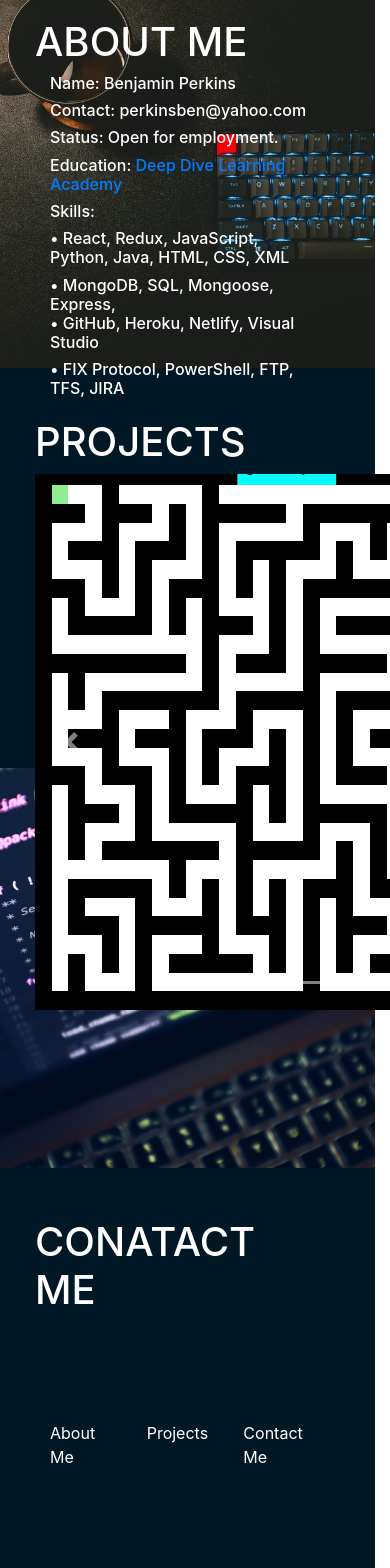
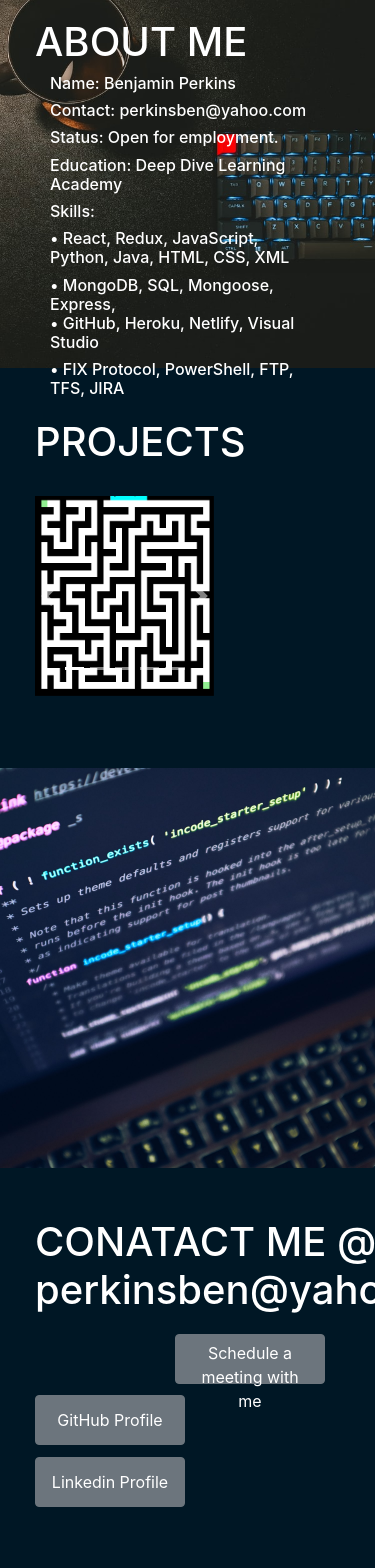
Before and after one commit to Ben8842/new_portfolio, a React (Create React App) app: page / in a window 390 px wide. Shown: the part 432-2000 px from the top of the page. Built offline with nearby package versions, Linux system fonts and the light colour scheme.

Commit message:
added more img and responsive

```diff
--- a/src/App.css
+++ b/src/App.css
@@ -1,7 +1,3 @@
-.App {
-  text-align: center;
-}
-
 .col-sm-3 {
   text-align: center;
 }
@@ -13,49 +9,103 @@
 .primary {
   color: white;
   background-color: rgb(0, 23, 37);
-  height: 400px;
+  height: 600px;
   width: 100%;
   padding: 50px;
+}
+
+a:link {
+  color: white;
+  background-color: transparent;
+  text-decoration: none;
+}
+
+a:visited {
+  color: white;
+  background-color: transparent;
+  text-decoration: none;
+}
+
+a:hover {
+  color: green;
+  background-color: transparent;
+  text-decoration: none;
+}
+
+a:active {
+  color: white;
+  background-color: transparent;
+  text-decoration: none;
+}
+
+Button {
+  height: 70px;
+  width: 200px;
+  font: 30px;
 }
 .secondary {
   color: white;
 
-  height: 400px;
+  height: 600px;
   padding: 50px;
   width: 100%;
 }
 
-.App-logo {
-  height: 40vmin;
-  pointer-events: none;
-}
+@media only screen and (max-width: 700px) {
+  .col-sm-3 {
+    text-align: center;
+  }
 
-@media (prefers-reduced-motion: no-preference) {
-  .App-logo {
-    animation: App-logo-spin infinite 20s linear;
+  .col-md-2 {
+    text-align: center;
+  }
+
+  .primary {
+    color: white;
+    background-color: rgb(0, 23, 37);
+    height: 400px;
+    width: 100%;
+    padding: 50px;
+  }
+
+  a:link {
+    color: white;
+    background-color: transparent;
+    text-decoration: none;
+  }
+
+  a:visited {
+    color: white;
+    background-color: transparent;
+    text-decoration: none;
+  }
+
+  a:hover {
+    color: green;
+    background-color: transparent;
+    text-decoration: none;
+  }
+
+  a:active {
+    color: white;
+    background-color: transparent;
+    text-decoration: none;
+  }
+
+  Button {
+    height: 50px;
+    width: 150px;
+    font: 20px;
+  }
+  .secondary {
+    color: white;
+
+    height: 400px;
+    padding: 50px;
+    width: 100%;
+  }
+  .carousel {
+    max-height: 200px;
+    max-width: 200px;
   }
 }
-
-.App-header {
-  background-color: #282c34;
-  min-height: 100vh;
-  display: flex;
-  flex-direction: column;
-  align-items: center;
-  justify-content: center;
-  font-size: calc(10px + 2vmin);
-  color: white;
-}
-
-.App-link {
-  color: #61dafb;
-}
-
-@keyframes App-logo-spin {
-  from {
-    transform: rotate(0deg);
-  }
-  to {
-    transform: rotate(360deg);
-  }
-}
--- a/src/App.js
+++ b/src/App.js
@@ -1,6 +1,6 @@
 import logo from "./logo.svg";
 import "./App.css";
-import { Row, Col } from "reactstrap";
+import { Row, Col, Button } from "reactstrap";
 import Background from "./img/keyboard.jpg";
 import Background2 from "./img/keyboardtwo.jpg";
 import Background3 from "./img/keyboardthree.jpg";
@@ -75,11 +75,23 @@ function App() {
         }}
       ></Row>
       <Row className="primary">
-        <h1>CONATACT ME</h1>
-        <Col md="9" sm="0"></Col>
-        <Col>About Me</Col>
-        <Col>Projects</Col>
-        <Col>Contact Me</Col>
+        <h1>CONATACT ME @ perkinsben@yahoo.com</h1>
+        <hr></hr>
+        <Button color="secondary">
+          <a href="https://calendly.com/perkinsben">
+            Schedule a meeting with me
+          </a>
+        </Button>
+
+        <Button color="secondary">
+          <a href="https://github.com/Ben8842">GitHub Profile</a>
+        </Button>
+
+        <Button color="secondary">
+          <a href="https://www.linkedin.com/in/ben-perkins-91262b16">
+            Linkedin Profile
+          </a>
+        </Button>
       </Row>
       <Row
         className="secondary"
--- a/src/Example.js
+++ b/src/Example.js
@@ -35,6 +35,16 @@ const items = [
     altText: "Slide 3",
     caption: "Slide 3",
   },
+  {
+    src: projectArr[3],
+    altText: "Slide 4",
+    caption: "Slide 4",
+  },
+  {
+    src: projectArr[4],
+    altText: "Slide 5",
+    caption: "Slide 5",
+  },
 ];
 
 const Example = (props) => {
@@ -61,11 +71,12 @@ const Example = (props) => {
   const slides = items.map((item) => {
     return (
       <CarouselItem
+        className="carousel"
         onExiting={() => setAnimating(true)}
         onExited={() => setAnimating(false)}
         key={item.src}
       >
-        <img src={item.src} alt={item.altText} />
+        <img className="carousel" src={item.src} alt={item.altText} />
         <CarouselCaption
           captionText={item.caption}
           captionHeader={item.caption}
@@ -74,7 +85,12 @@ const Example = (props) => {
     );
   });
   return (
-    <Carousel activeIndex={activeIndex} next={next} previous={previous}>
+    <Carousel
+      className="carousel"
+      activeIndex={activeIndex}
+      next={next}
+      previous={previous}
+    >
       <CarouselIndicators
         items={items}
         activeIndex={activeIndex}
```
